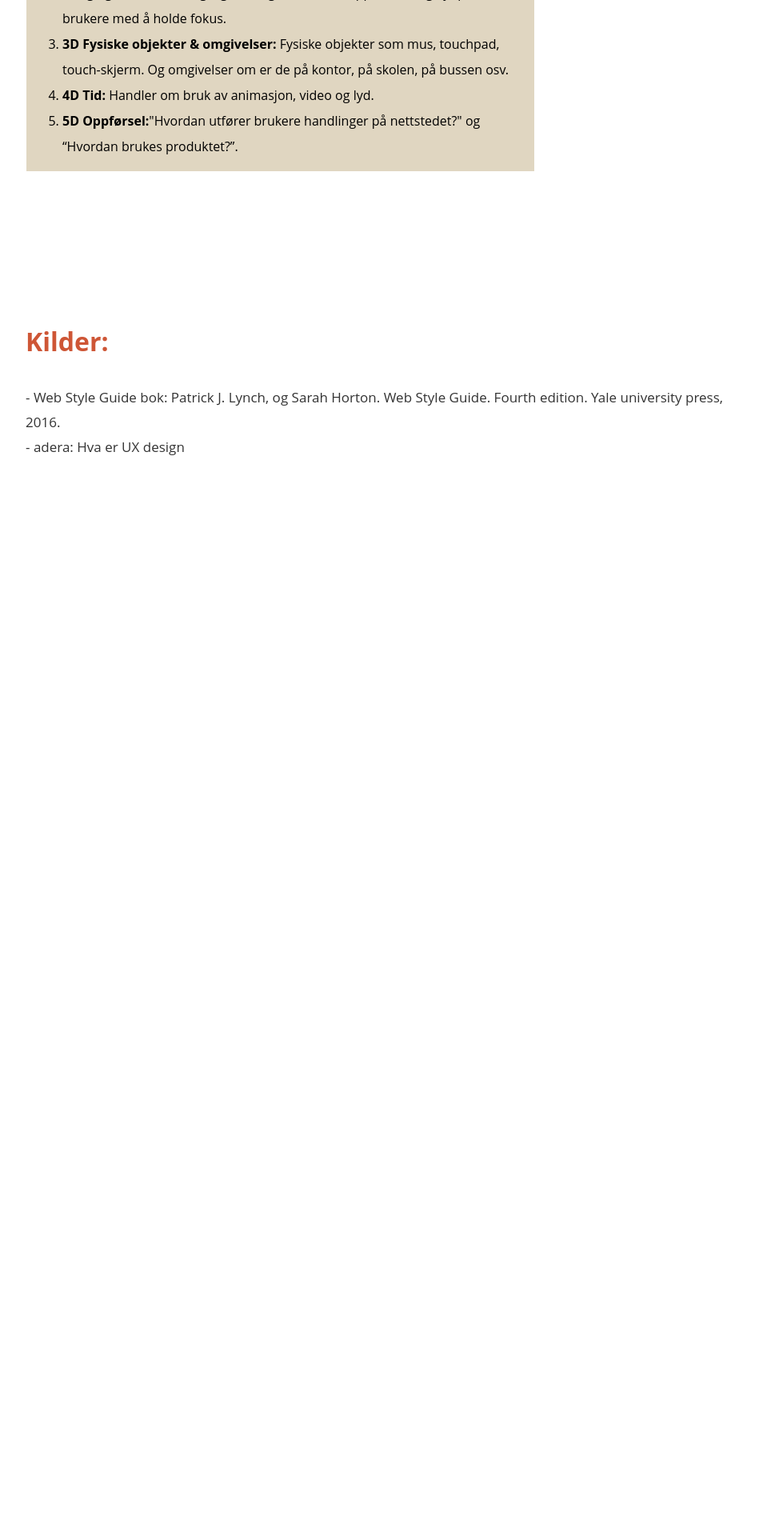
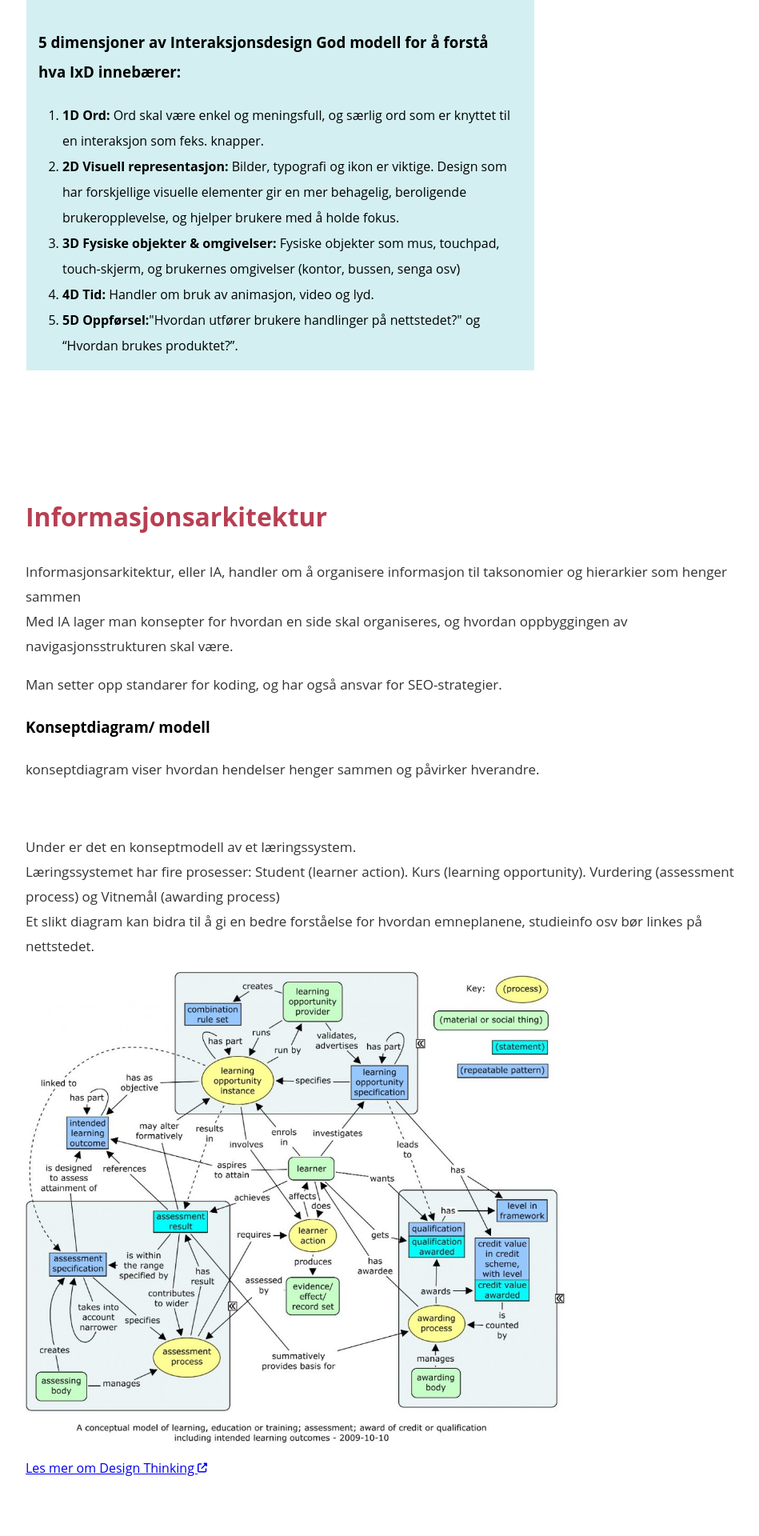
Before and after one commit to PiaMalene/WEB, a PHP site: page /undersider/ux.html in a window 1280 px wide. Shown: the part 3447-5367 px from the top of the page at 80% size, without its empty margins (158-1107 px from the left). Before the commit the page ends 4016 px from the top, so only its background shows below. Run offline with PHP 8.4, Linux system fonts and the light colour scheme; some libraries are stand-ins or nearby versions; some web fonts are replaced.

Commit message:
UX Ferdig (kanskje)

```diff
--- a/undersider/GrafiskDesign.html
+++ b/undersider/GrafiskDesign.html
@@ -18,6 +18,8 @@
         <p>Synet; den viktigste sanses. <br> Stor påvirkning av brukervennlighet <br> Viktig med enkel visuell utforming og god visuell struktur for å få et godt brukergrensesnitt.</p>
 
 
+        <h2>Gestaltloven</h2>
+        <p></p>
         <h1>Kilder:</h1>
         <p>
             - Patrick J. Lynch, og Sarah Horton. Web Style Guide. Fourth edition. Yale university press, 2016.
--- a/undersider/styling/style.css
+++ b/undersider/styling/style.css
@@ -23,7 +23,7 @@ html {
   unicode-range: U+0000-00FF, U+0131, U+0152-0153, U+02BB-02BC, U+02C6, U+02DA, U+02DC, U+2000-206F, U+2074, U+20AC, U+2122, U+2191, U+2193, U+2212, U+2215, U+FEFF, U+FFFD;
 }
 
-h1,h2,h3,h4,h5,h6,p, ul, li {
+h1,h2,h3,h4,h5,h6,p, ul, li, a {
   font-family: "Open Sans","Roboto", sans-serif;
 }
 p {
@@ -48,7 +48,7 @@ ul {
 }
 /*For å få stort mellomrom: legg inn <div class="big"> </div> */
 .big {
-  margin: 180px;
+  margin: 150px;
 }
 
 /*styling av underside "uu_vurdering" */
@@ -80,13 +80,17 @@ ul {
 /*styling av ux design*/
 
 .mainUx h1 {
-  color: #CE5636;
+  color: #b83f53;
 }
 /*UX design top bilde*/
 .uxFrontBack {
   width: 400px;
   float: right;
   display: block;
+}
+/*e-bok bilde*/
+.idf {
+  width: 40%;
 }
 /*ux design undersider*/
 .ux {
@@ -105,7 +109,7 @@ ul {
 /*kake tekst*/
 .kake {
   padding: 50px;
-  background-color: rgb(224, 214, 193);
+  background-color: rgb(241, 232, 211);
   margin: 1em;
   display: inline-block;
   min-width: 200px;
@@ -118,7 +122,7 @@ ul {
 /*5 dimensjoner av Interaksjonsdesign:*/
 .listBox {
   max-width: 600px;
-  background-color: rgb(224, 214, 193);
+  background-color: rgb(211, 239, 241);
   padding: 15px;
   padding-right: 20px;
   margin: 1px;
@@ -127,3 +131,7 @@ ul {
 .listBox li {
   margin-left: 30px;
 }
+/*informasjonsarkitektur*/
+.konsept img {
+  width: 75%;
+}
--- a/undersider/ux.html
+++ b/undersider/ux.html
@@ -11,7 +11,7 @@
     <header>
         <a href="../index.html">Hjem</a>
     </header>
-<main class="mainUx">
+<main class="mainUx" id="topp">
 </div>
 <h1>UX - User Experience</h1>
 
@@ -21,12 +21,16 @@
 <p>HCI + UI = UX</p>
 <img  class="uxFrontBack" src="filer/bilder/ui_ux_design.png" alt="illustrasjon av forsiden av en telefon med brukere og designere, og baksiden med kodere">
 
-<p> User Experience, på norsk brukeropplevelse, handler om prosessen å utvikle systemer som både er <ins> brukervennlige </ins> og <ins> engasjerende. </ins> </p>
+<p> User Experience, også kjent som brukeropplevelse på norsk, handler om prosessen rundt å utvikle systemer som både er <ins> brukervennlige </ins> og <ins> engasjerende. </ins> </p>
 
-<p>UX er et veldig bredt emne. Det har et litt mer helhetligh fokus enn HCI, som I praksis handler det om å skape gode, attraktive og brukervennlige nettsteder. I et digitalt miljø er UX en kritisk faktor for suksess.</p>
+<p>UX er et bredt emne. Det har et litt mer helhetligh fokus enn HCI, og handler I praksis om å skape gode, attraktive og brukervennlige nettsteder. I et digitalt miljø er UX en kritisk faktor for suksess.</p>
+
+<br>
 
 <h4>"The Basics of UX-design"</h4>
-<li> <a href="filer/ux-basics.pdf">UX-design </a>| PDF: E-bok om UX design</li>
+<li> <a href="filer/ux-basics.pdf">UX-design <i class="fas fa-link fa-xs"></i></a>| PDF: E-bok om UX design </li>
+<img class="idf" src="filer/bilder/idf.png" alt="Logo: Interaction Design Foundation est. 2002">
+
 
 
 <div class="big"> </div>
@@ -34,11 +38,12 @@
 
 
 <ul> <h1>Hovedelementer i User Experience innebærer:</h1>
-    <a href="GrafiskDesign.html">Visuelt Design</a> |
-    <a href="#">Informasjonsarkitektur</a> |
-    <a href="#">Interaksjonsdesign</a> |
-    <a href="#">Usability og universell utforming</a> |
-    <a href="#">HCI</a>
+
+    <a href="#idx">Interaksjonsdesign</a> |
+    <a href="#arkitektur">Informasjonsarkitektur</a> |
+    <a href="GrafiskDesign.html">Visuelt Design <i class="fas fa-external-link-alt fa-xs"></i></a> |
+    <a href="#">Usability og universell utforming <i class="fas fa-external-link-alt fa-xs"></i></a> |
+    <a href="#">HCI <i class="fas fa-external-link-alt fa-xs"></i></a>
 </ul> <br>
 <img class="ux" src="filer/bilder/ux.png" alt="diagram: ux design går til; interface, nagigation, structuring, Design, hci, user research, usability & accessibility">
 
@@ -47,7 +52,7 @@
 
 <br>
 
-    <p>Siden UX er et så stort tema, men enkelt sagt handler det om brukerns opplevelse rundt et produkts; design (look), interaksjon (feel), og brukervennlighet (usability). </p>
+    <p>UX er et stort tema, men enkelt sagt handler det om brukerns opplevelse rundt et produkts; design (look), interaksjon (feel), og brukervennlighet (usability). </p>
     <div class="kake">
     <ul> <h2> God UX kan deles opp i 7 Kjerneegenskaper: </h2>
         <div class="ux1">
@@ -57,9 +62,9 @@
         <li><b>Lærbarhet: </b>Hvor fort kan en ny bruker lære hva de trenger å vite for å finne informasjonen, servicen eller produkter de trenger fra siden? <br> Hvis bruker ikke enkelt finner informasjonen de leter etter, går de til et annet sted som gir dem det de trenger. </li>
         <li><b>Enkel orientering: </b>Kan brukere selvsikkert og korrekt dømme hvor de er på nettsiden?</li>
         <li><b>Effektivitet: </b>Hvor fort kan brukere surfe, søke og bruke andre interaksjoner for å fullføre oppgavene sine på nettsiden. De fleste brukere vil ikke være interessert i å lese en lang blokk med tekst, så sørg for at innhold er enkelt å skanne og får poenget tydelig frem.</li>
-        <li><b>Minneverdighet: </b>Kan en bruker som ikke har vært på siden på en god stund raskt reetablere seg?</li>
+        <li><b>Minneverdighet: </b>Kan en bruker som ikke har vært på siden på en god stund raskt reetablere seg på nytt?</li>
         <li><b>Tilgjengelighet: </b>Kan brukere med sensoriske eller fysiske utfordringer effektivt bruke sidens innhold og tjenester?</li>
-        <li><b>Feiltilgivelse: </b>Er siden tilgivende av vanlige feiltakelser, og hvor ofte gjør brukere feil på siden?</li>
+        <li><b>Feiltilgivelse: </b>Er programmet tilgivende av vanlige feiltakelser, og hvor ofte gjør brukere feil?</li>
         <li><b>Glede: </b>Er det gledelig for brukere å bruke siden, eller føles det mer ut som et ork?</li>
     </ul>    </div>
 
@@ -68,16 +73,17 @@
     <div class="uxDesign">
         <h2>Hvorfor er UX viktig?</h2>
         <p>Brukeropplevelse spiller en avgjørende rolle i å tiltrekke kunder, og at kundene kommer tilbake igjen, sprer positive omtaler, og dermed genererer flere kunder.
-        <br>UX assosieres ofte med ord som forståelig, selvforklarende og intuitivt.
+        <br>UX assosieres ofte med ord som selvforklarende, forståelig og intuitiv.
         </p>
         <h2>Viktige Spørsmål man bør stille seg når man designer UX</h2>
         <p>  - Hvem er brukerne? <br>
          - Hvilke problemer kan oppstå? <br>
          - Hvordan løser vi dem uten å skape nye problemer? <br>
-         - Hva er egentlig brukerne mottakelige for å forstå seg på? <br>
+         - Hva er egentlig en bruker mottakelige for å forstå? <br>
         </p>
         <p>Testing med representerende grupper er viktig, og her sies det at det er bedre med 3 ganger for mye enn 1 gang for lite. Det er de faktiske brukerne som skal bruke produktet som best kan si hva som blir godt UX design.
-        <br> Hvordan skal man lage et fantastisk nettsted som effektivt retter seg mot de viktigste kundene, uten å kjenne til vanene og interessene deres? </p>
+        <br> Hvordan skal man lage et bra nettsted som effektivt retter seg mot de viktigste kundene, hvis man ikke kjenner til vanene og interessene deres? </p>
+            <a href="#">Les mer om Personas <i class="fas fa-external-link-alt fa-xs"></i></a>
     </div>
 
     <div class="big"> </div>
@@ -86,7 +92,7 @@
     <div class="inter">
         <img class="interimg" src="https://thumbs.dreamstime.com/b/person-mobile-visual-interactivity-smartphone-person-mobile-visual-interactivity-smartphone-concept-young-woman-125645161.jpg" alt="bilde: Kvinne som bruker en mobil">
 
-        <h1>Interaksjonsdesign (IxD)</h1>
+        <h1 id="idx">Interaksjonsdesign (IxD)</h1>
 
         <p>Designet av interaksjonen mellom brukeren og produkt</p>
         <p>Interaksjonsdesign har fokus på samspillet mellom menneske og maskin og handler om hvordan ting skal være for å gi optimal brukeropplevelse <br>
@@ -94,10 +100,10 @@
         </p>
 
          <br> <br>
-        <ul class="listBox">   <b> 5 dimensjoner av Interaksjonsdesign </b> God modell for å forstå hva IxD innebærer:
+        <ul class="listBox"> <h3>  <b> 5 dimensjoner av Interaksjonsdesign </b> God modell for å forstå hva IxD innebærer: </h3>
           <li> <b> 1D Ord: </b> Ord skal være enkel og meningsfull, og særlig ord som er knyttet til en interaksjon som feks. knapper.</li>
-          <li> <b> 2D Visuell representasjon: </b> Bilder, typografi og ikon er viktige. Bilderike design gir en mer behagelig, beroligende brukeropplevelse, og hjelper brukere med å holde fokus.</li>
-          <li> <b> 3D Fysiske objekter & omgivelser: </b> Fysiske objekter som mus, touchpad, touch-skjerm. Og omgivelser om er de på kontor, på skolen, på bussen osv. </li>
+          <li> <b> 2D Visuell representasjon: </b> Bilder, typografi og ikon er viktige. Design som har forskjellige visuelle elementer gir en mer behagelig, beroligende brukeropplevelse, og hjelper brukere med å holde fokus.</li>
+          <li> <b> 3D Fysiske objekter & omgivelser: </b> Fysiske objekter som mus, touchpad, touch-skjerm, og brukernes omgivelser (kontor, bussen, senga osv)</li>
           <li> <b>4D Tid:</b> Handler om bruk av animasjon, video og lyd. </li>
           <li> <b>5D Oppførsel:</b>"Hvordan utfører brukere handlinger på nettstedet?" og “Hvordan brukes produktet?”.</li>
         </ul>
@@ -105,11 +111,34 @@
         </p>
          </div>
          <div class="big"> </div>
+         <h1 id="arkitektur">Informasjonsarkitektur</h1>
+
+         <p>Informasjonsarkitektur, eller IA, handler om å organisere informasjon til taksonomier og hierarkier som henger sammen
+             <br> Med IA lager man konsepter for hvordan en side skal organiseres, og hvordan oppbyggingen av navigasjonsstrukturen skal være.</p>
+             <p>Man setter opp standarer for koding, og har også ansvar for SEO-strategier.</p>
+         <div class="konsept">
+            <h3>Konseptdiagram/ modell</h3>
+            <p>konseptdiagram viser hvordan hendelser henger sammen og påvirker hverandre.</p> <br>
+            <p>Under er det en konseptmodell av et læringssystem. <br>
+                Læringssystemet har fire prosesser: Student (learner action). Kurs (learning opportunity). Vurdering (assessment process) og Vitnemål (awarding process) <br>
+                Et slikt diagram kan bidra til å gi en bedre forståelse for hvordan emneplanene, studieinfo osv bør linkes på nettstedet.
+                </p>
+                <img src="filer/bilder/konseptdiagram.jpg" alt="Konseptmodell av et læringssystem. "> <br>
+                <a href="#">Les mer om Design Thinking <i class="fas fa-external-link-alt fa-xs"></i></a>
+            </div>
+
+
+
+         <div class="big"></div>
+
+         <a href="#topp">Tilbake til toppen</a>
     <h1>Kilder:</h1>
      <p>- Web Style Guide bok: Patrick J. Lynch, og Sarah Horton. Web Style Guide. Fourth edition. Yale university press, 2016.
         <br>
-        - adera: Hva er UX design </p>
+        - adera: Hva er UX design <br>
+        - Informasjonsarkitektur: http://blogs.cetis.org.uk/asimong/category/learning-opportunities/</p>
 
 </main>
+
 </body>
 </html>
```
Also changed, not shown: undersider/filer/bilder/idf.png (added), undersider/filer/bilder/konseptdiagram.jpg (added).
